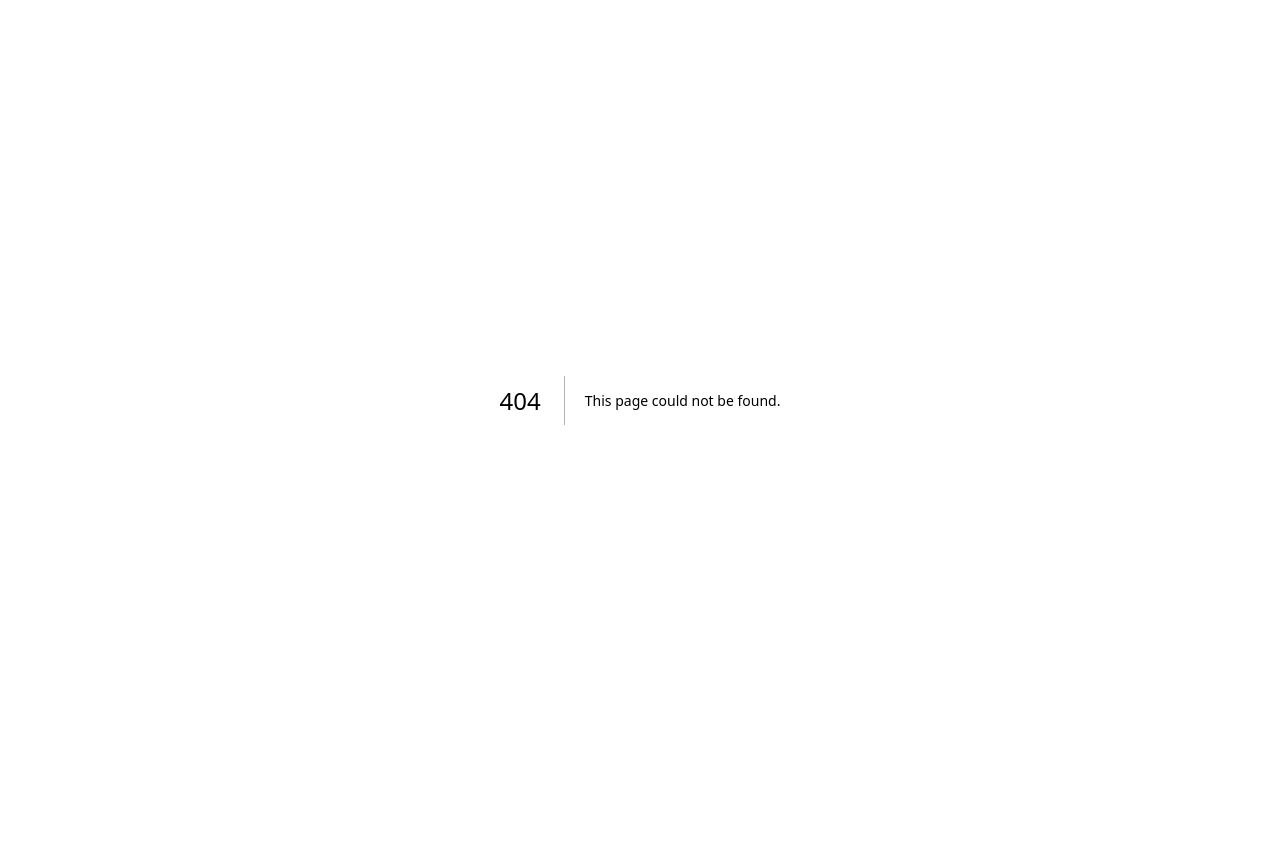
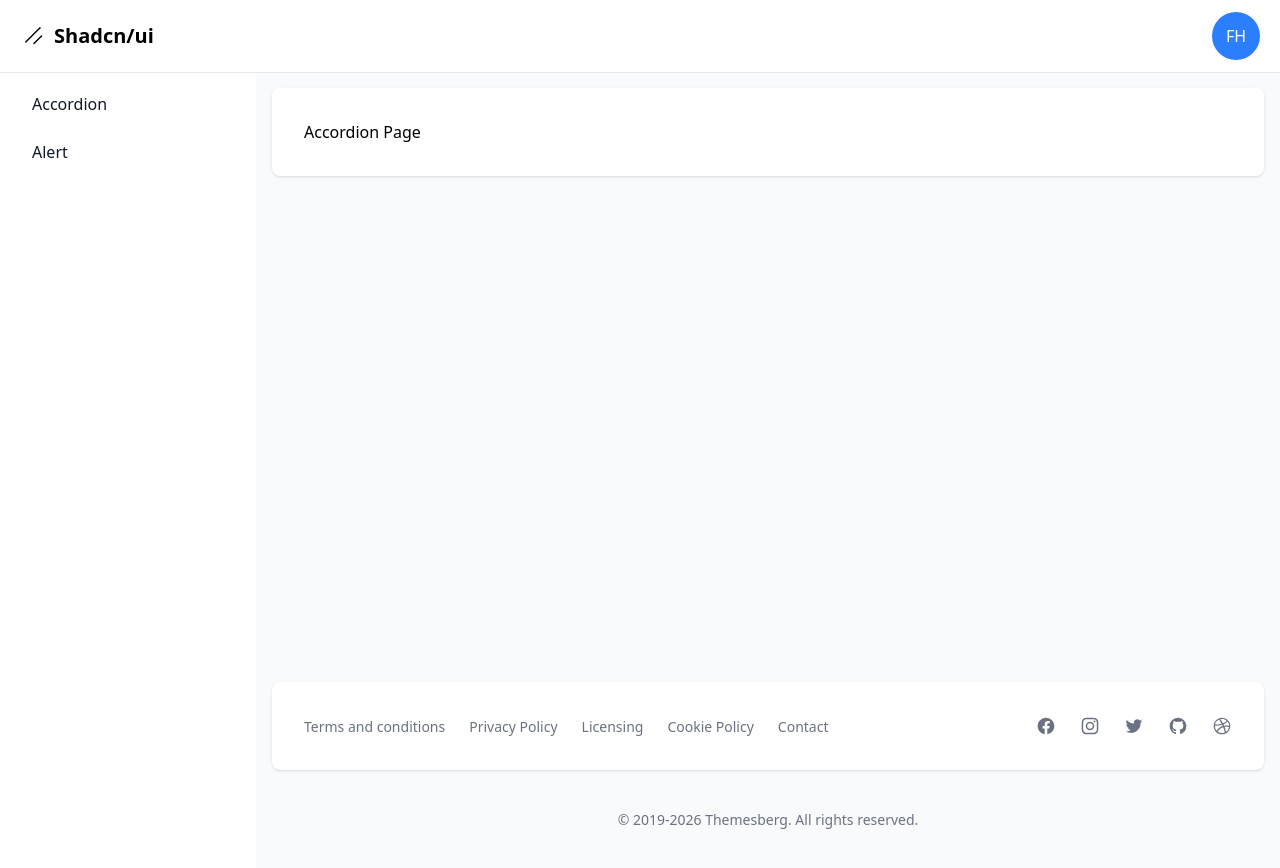
Before and after one commit to dieginin/curso_shadcn, a Next.js app: page /dashboard/accordion in a window 1280 px wide. Before the commit this address had no page. Before the commit the page ends 800 px from the top, so only its background shows below. Built offline with nearby package versions, Linux system fonts and the light colour scheme.

Commit message:
Add Accordion and Alert page components

```diff
--- /dev/null
+++ b/app/dashboard/accordion/page.tsx
@@ -0,0 +1,7 @@
+export default function Page() {
+  return (
+    <div>
+      <h1>Accordion Page</h1>
+    </div>
+  )
+}
--- /dev/null
+++ b/app/dashboard/alert/page.tsx
@@ -0,0 +1,7 @@
+export default function Page() {
+  return (
+    <div>
+      <h1>Alert Page</h1>
+    </div>
+  )
+}
```
